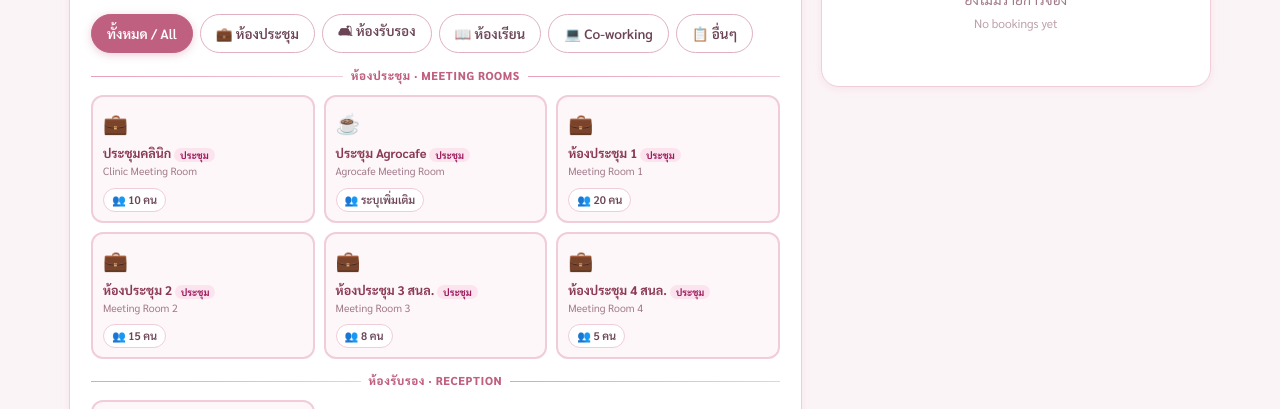
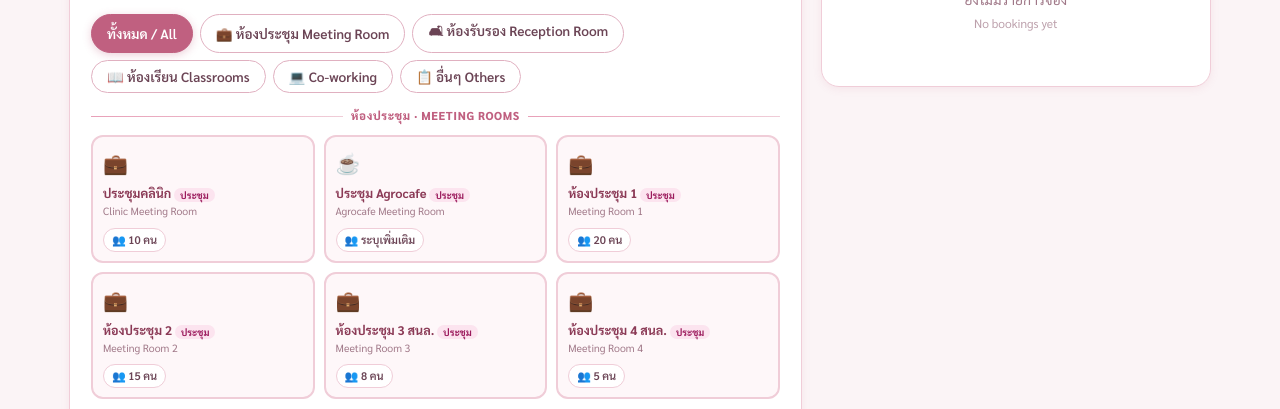
Before and after one commit to malisab-gif/agro-room-booking-malisa, a plain HTML site: page index.html in a window 1280 px wide. Shown: the part 342-751 px from the top of the page. Drawn offline with nearby package versions, Linux system fonts and the light colour scheme.

Commit message:
Update button labels and placeholders in index.html

```diff
--- a/index.html
+++ b/index.html
@@ -259,11 +259,11 @@ body{font-family:'Sarabun',sans-serif;background:var(--bg);color:var(--text);fon
     <div class="cb">
       <div class="tab-wrap">
         <button class="tab-btn active" data-filter="all">ทั้งหมด / All</button>
-        <button class="tab-btn" data-filter="conf">💼 ห้องประชุม</button>
-        <button class="tab-btn" data-filter="recep">🛋 ห้องรับรอง</button>
-        <button class="tab-btn" data-filter="class">📖 ห้องเรียน</button>
+        <button class="tab-btn" data-filter="conf">💼 ห้องประชุม Meeting Room</button>
+        <button class="tab-btn" data-filter="recep">🛋 ห้องรับรอง Reception Room</button>
+        <button class="tab-btn" data-filter="class">📖 ห้องเรียน Classrooms</button>
         <button class="tab-btn" data-filter="cowork">💻 Co-working</button>
-        <button class="tab-btn" data-filter="other">📋 อื่นๆ</button>
+        <button class="tab-btn" data-filter="other">📋 อื่นๆ Others </button>
       </div>
 
       <div class="sdiv rs" data-s="conf"><span>ห้องประชุม · Meeting Rooms</span></div>
@@ -324,7 +324,7 @@ body{font-family:'Sarabun',sans-serif;background:var(--bg);color:var(--text);fon
         <button type="button" class="chip" data-v="สอบ / Examination">📋 สอบ / Examination</button>
         <button type="button" class="chip" data-v="นำเสนองาน / Presentation">📊 นำเสนองาน</button>
         <button type="button" class="chip" data-v="สัมภาษณ์ / Interview">🤝 สัมภาษณ์</button>
-        <button type="button" class="chip" data-v="กิจกรรมนิสิต / Student Activity">🎉 กิจกรรมนิสิต</button>
+        <button type="button" class="chip" data-v="กิจกรรมนักศึกษา / Student Activity">🎉 กิจกรรมนักศึกษา</button>
         <button type="button" class="chip" data-v="รับรองบุคคลภายนอก / Guest Reception">🤵 รับรองบุคคลภายนอก</button>
         <button type="button" class="chip" data-v="อื่นๆ / Other">➕ อื่นๆ / Other</button>
       </div>
@@ -382,7 +382,7 @@ body{font-family:'Sarabun',sans-serif;background:var(--bg);color:var(--text);fon
       </div>
       <div class="fg">
         <div class="fi"><label id="t-dp">หน่วยงาน / สาขาวิชา <span class="en">Dept.</span></label><input type="text" id="dept" placeholder="สาขาวิชา / Department"></div>
-        <div class="fi"><label id="t-pos">รหัสนิสิต / ตำแหน่ง <span class="en">ID / Position</span></label><input type="text" id="position" placeholder="เช่น 6610210001 / อาจารย์"></div>
+        <div class="fi"><label id="t-pos">รหัสนักศึกษา / ตำแหน่ง <span class="en">ID / Position</span></label><input type="text" id="position" placeholder="เช่น 6610210001 / อาจารย์"></div>
       </div>
       <div class="fi" style="margin-bottom:0;">
         <label id="t-nt">หมายเหตุ / ความต้องการพิเศษ <span class="en">Notes</span></label>
```
